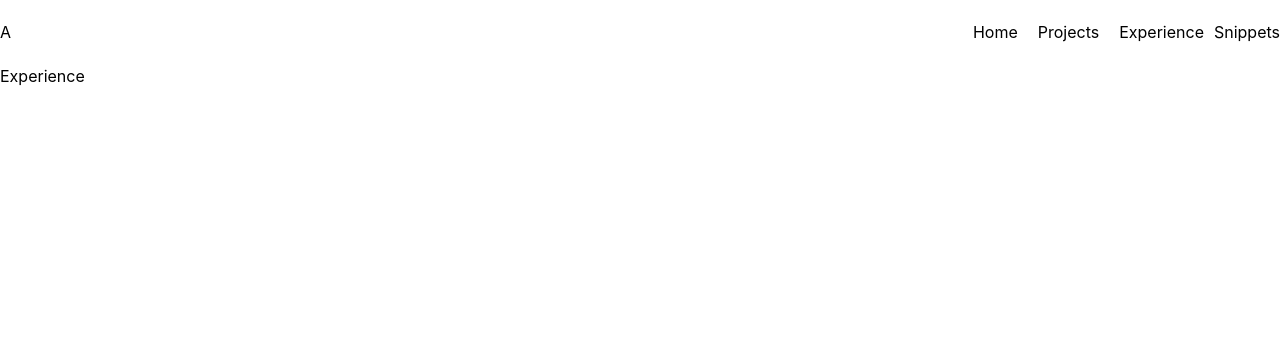
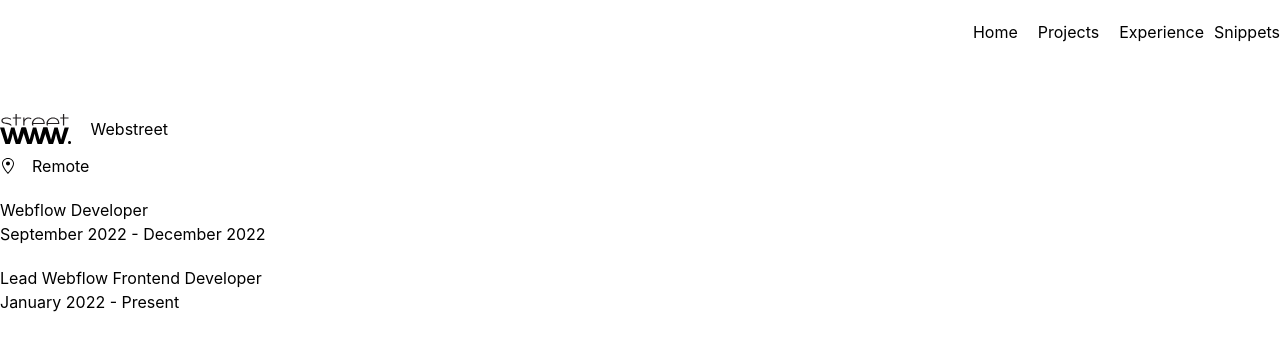
Before and after one commit to athi-v/portfolio-version-1, a React (Create React App) app: page /experience in a window 1280 px wide. Shown: the top 350 px of the page. Built offline with nearby package versions, Linux system fonts and the light colour scheme.

Commit message:
more content

```diff
--- a/src/components/Navbar.jsx
+++ b/src/components/Navbar.jsx
@@ -13,7 +13,6 @@ const Navbar = () => {
                 <div className="flex items-center justify-between">
                   <div className="">
                     <Link to="/" className="text-black">
-                     A
 
                     </Link>
                   </div>
--- a/src/pages/Experience.jsx
+++ b/src/pages/Experience.jsx
@@ -1,7 +1,50 @@
+import Webstreet from '../assets/invertimage.svg'
+import {GoLocation} from 'react-icons/go'
 const Experience = () => {
     return (
-    <div>
-       Experience
+    <div className="section">
+   <div className="container mx-auto max-w-[90%] lg:max-w-screen-xl">
+
+<div class="py-[50px]">
+<div className='flex flex-row items-center gap-5'>
+   <div>
+      <img src={Webstreet}  className="h-[30px]"/>
+   </div>
+   <div>Webstreet</div>
+</div>
+
+       <p className="lg:w-[900px]">
+       <div><p></p></div>
+         <div className='flex flex-row items-center gap-4 pt-[10px]'>
+         <div>
+         <GoLocation />
+         </div>
+         <div>         Remote
+</div>
+
+         </div>
+         <div className='pt-[20px]'>
+         <div>
+         Webflow Developer
+         </div>
+         <div>
+         September 2022 - December 2022
+         </div>
+         </div>
+
+         <div className='pt-[20px]'>
+         <div>
+         Lead Webflow Frontend Developer         </div>
+         <div>
+         January 2022 - Present         </div>
+         </div>
+
+
+         <div> </div>
+
+       </p>
+     </div>
+     </div>
     </div>
     )
     };
--- a/src/pages/Projects.jsx
+++ b/src/pages/Projects.jsx
@@ -1,8 +1,96 @@
 const Projects = () => {
     return (
     <div>
-       Projects
-    </div>
+    <div className="container mx-auto max-w-[90%] lg:max-w-screen-xl">
+
+ <div class="py-[50px]">
+<h1>Projects I've worked on</h1>
+        <div className="pb-[10px]">
+<div>
+Cristal Realty
+</div>
+<div>
+View Website
+</div>
+        </div>
+
+   <div className="pb-[10px]">
+<div>
+Offshore Guide
+</div>
+<div>
+View Website
+</div>
+        </div>
+
+
+        <div className="pb-[10px]">
+<div>
+Utrasense
+</div>
+<div>
+View Website
+</div>
+        </div>
+
+
+
+        <div className="pb-[10px]">
+<div>
+Ecoslurry
+</div>
+<div>
+View Website
+</div>
+        </div>
+
+
+
+        <div className="pb-[10px]">
+<div>
+Malepha
+</div>
+<div>
+View Website
+</div>
+        </div>
+
+
+
+
+
+
+
+
+
+
+
+
+
+
+
+
+
+
+
+
+
+
+
+
+
+
+
+
+        <h1>Personal Projects</h1>
+        <p className="lg:w-[900px]">
+          Ultr
+        </p>
+
+
+      </div>
+      </div>
+        </div>
     )
     };
 
```
Also changed, not shown: src/assets/invertimage.svg (added).
